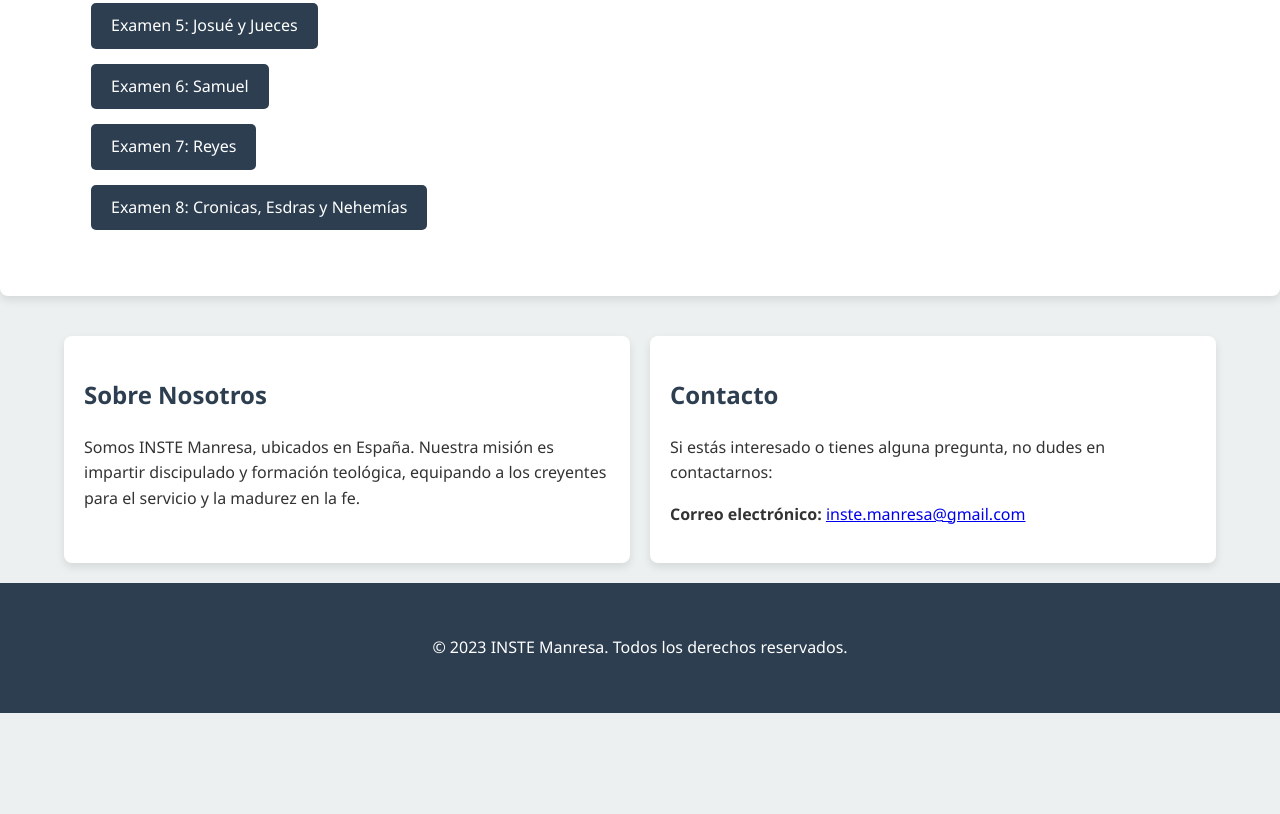
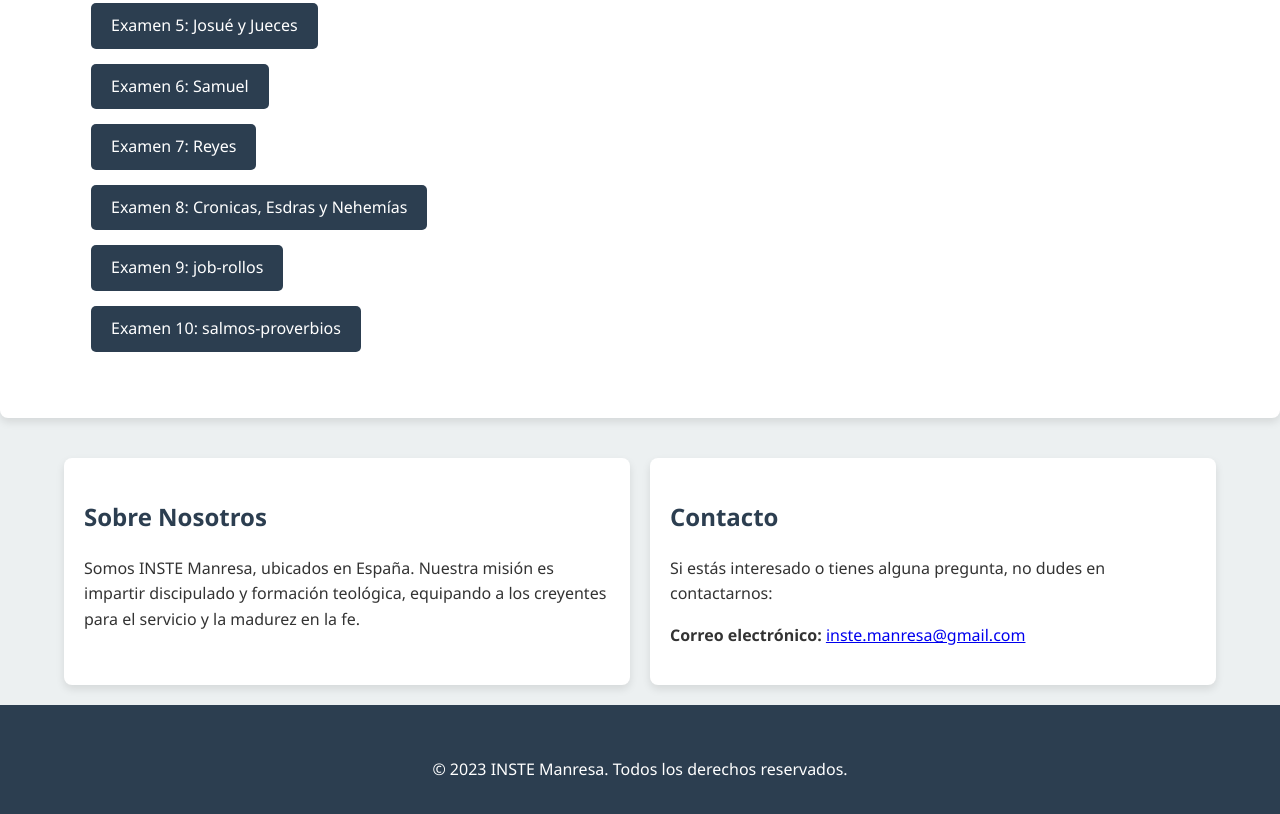
Before and after one commit to InsteManresa/antiguoTestamento, a plain HTML site: page index.html in a window 1280 px wide. Shown: the part 821-1635 px from the top of the page. Before the commit the page ends 1534 px from the top, so only its background shows below. Drawn offline with Linux system fonts and the light colour scheme.

Commit message:
exam index n-9 y 10

```diff
--- a/index.html
+++ b/index.html
@@ -284,6 +284,16 @@
                         Examen 8: Cronicas, Esdras y Nehemías
                     </a>
                 </li>
+                <li>
+                    <a href="examen9-job-rollos.html" class="boton-examen">
+                        Examen 9: job-rollos
+                    </a>
+                </li>
+                <li>
+                    <a href="examen10-salmos-proverbios.html" class="boton-examen">
+                        Examen 10: salmos-proverbios
+                    </a>
+                </li>
             </ul>
         </div>
     </section>
```
